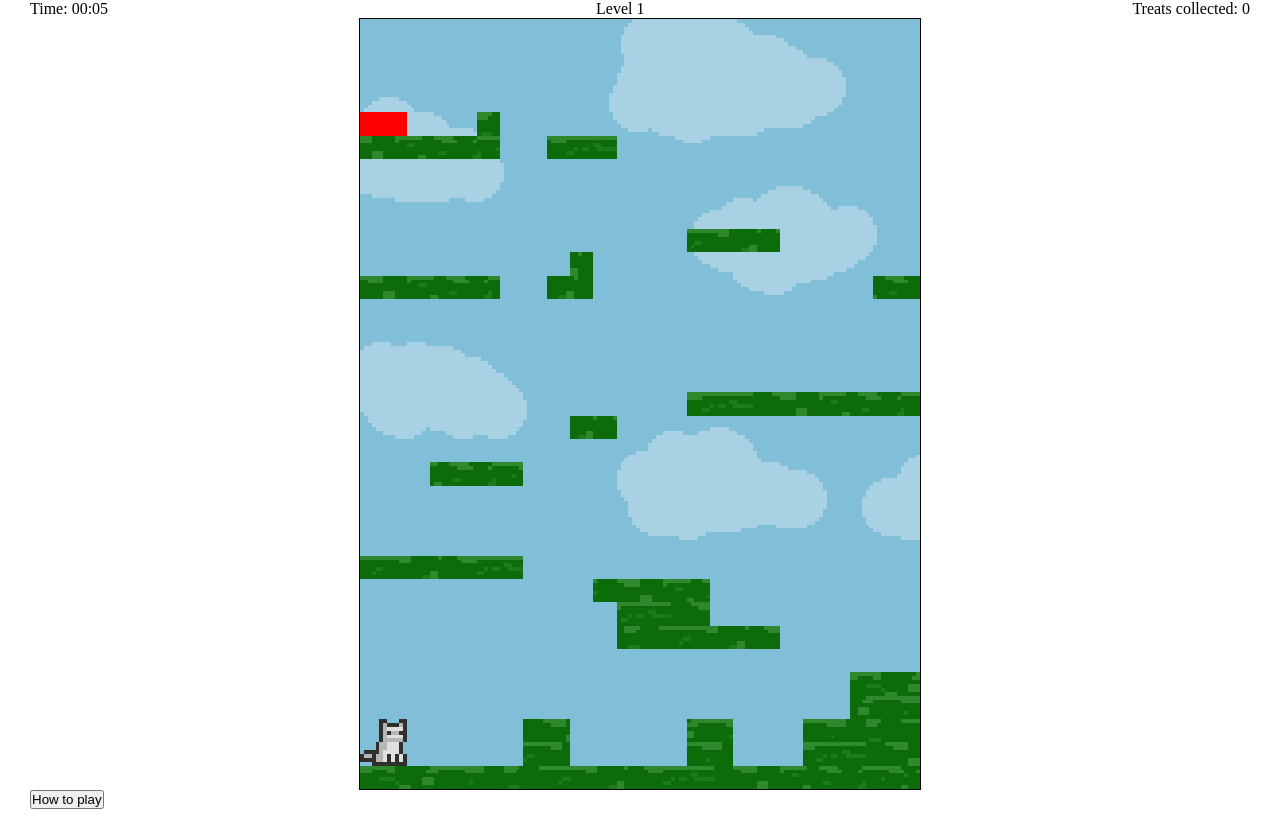
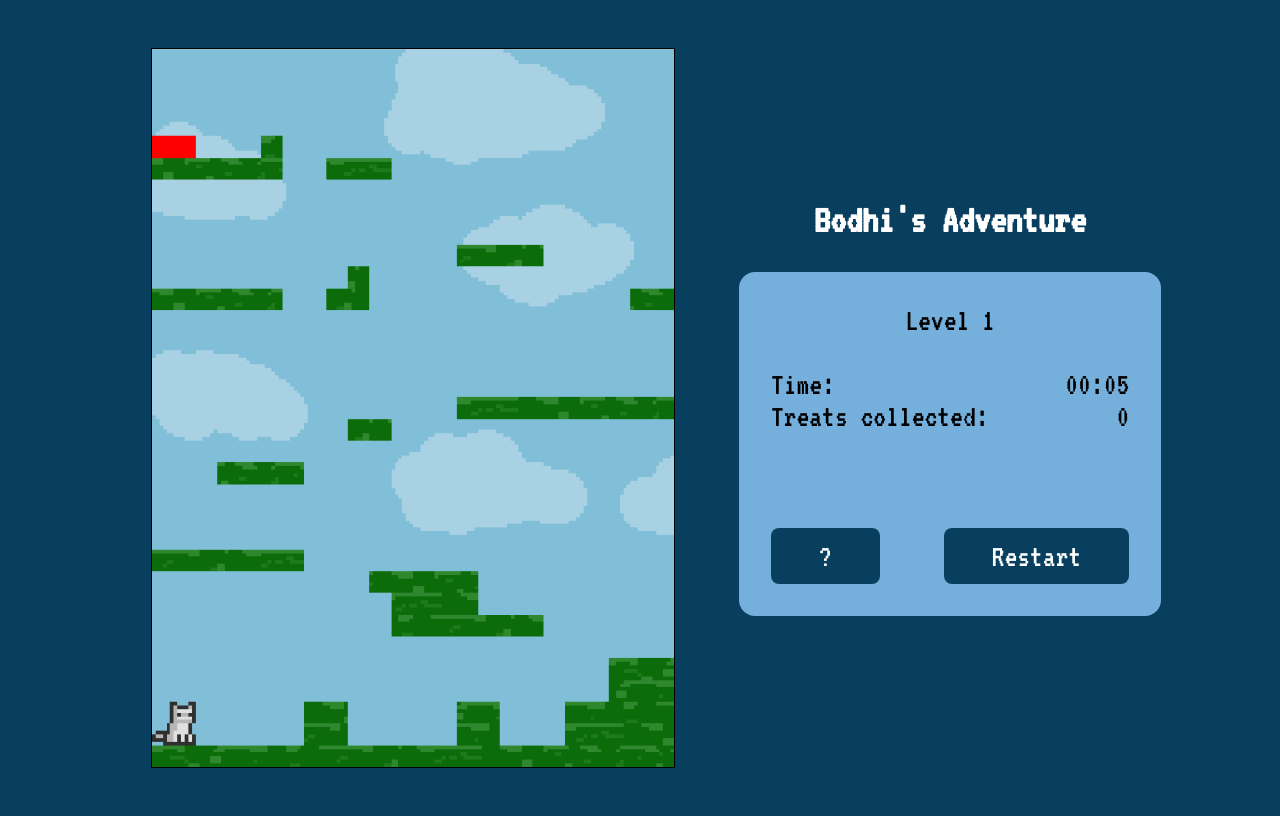
Before and after one commit to saulthebear/bodhi-dreamworld, a plain HTML site: page index.html in a window 1280 px wide. Drawn offline with Linux system fonts and the light colour scheme.

Commit message:
Style page and add help
* Clicking on the '?' button shows / hides the help
* On smaller screens the information is shown below the canvas

```diff
--- a/css/styles.css
+++ b/css/styles.css
@@ -14,27 +14,95 @@ body {
   height: 100%;
 }
 
-main {
-  display: grid;
-  grid-template-areas: "top" "middle" "bottom";
-  justify-items: center;
+body {
+  font-family: "VT323", monospace;
+  background-color: #093f5e;
 }
 
-.top-row {
+main {
+  display: flex;
+  justify-content: center;
+  align-items: center;
+
+  /* padding: 3rem; */
+}
+.right {
+  margin: 1rem;
+}
+
+.title {
+  color: white;
+  text-align: center;
+  margin-bottom: 2rem;
+  font-size: 2.5rem;
+}
+
+.info-panel {
+  background-color: #75afdb;
+  font-size: 2rem;
+
+  padding: 2rem;
+  width: 33ch;
+
+  display: flex;
+  flex-direction: column;
+
+  border-radius: 1rem;
+}
+
+.info-panel button {
+  background-color: #093f5e;
+  border: none;
+  color: white;
+  font: inherit;
+  padding: 0.75rem 3rem;
+  border-radius: 0.5rem;
+  margin-right: 1rem;
+  cursor: pointer;
+}
+
+.info-panel button:last-of-type {
+  margin-right: 0;
+}
+
+.info-display-center {
+  text-align: center;
+}
+
+.info-display-between {
   display: flex;
   justify-content: space-between;
-  grid-area: "top";
-  width: 100%;
-  padding-inline: var(--margin-inline);
+}
+
+#level-display {
+  margin-bottom: 2rem;
+}
+
+.btns {
+  margin-top: 6rem;
+}
+
+.help {
+  margin-top: 3rem;
+}
+
+.controls {
+  margin-top: 2rem;
+}
+
+.hidden {
+  display: none;
 }
 
 canvas {
   border: 1px solid black;
-  grid-area: "middle";
+  max-height: 90vh;
+
+  margin: 3rem;
 }
 
-.bottom-row {
-  grid-area: "bottom";
-  width: 100%;
-  padding-inline: var(--margin-inline);
+@media (max-width: 1000px) {
+  main {
+    flex-direction: column;
+  }
 }
--- a/index.html
+++ b/index.html
@@ -7,17 +7,51 @@
 
     <script src="js/main.js" type="module" defer></script>
     <link rel="stylesheet" href="css/styles.css" />
+
+    <link rel="preconnect" href="https://fonts.googleapis.com" />
+    <link rel="preconnect" href="https://fonts.gstatic.com" crossorigin />
+    <link
+      href="https://fonts.googleapis.com/css2?family=VT323&display=swap"
+      rel="stylesheet"
+    />
   </head>
   <body>
     <main>
-      <div class="top-row">
-        <p id="time-display">Time: <span>00:00</span></p>
-        <p id="level-display">Level <span>1</span></p>
-        <p id="treats-display">Treats collected: <span>0</span></p>
-      </div>
+      <div class="top-row"></div>
       <canvas></canvas>
-      <div class="bottom-row">
-        <button id="how-to-btn">How to play</button>
+      <div class="right">
+        <h1 class="title">Bodhi's Adventure</h1>
+        <div class="info-panel">
+          <div class="main-info">
+            <p id="level-display" class="info-display-center">
+              Level <span id="level-number">1</span>
+            </p>
+            <p id="time-display" class="info-display-between">
+              Time: <span id="time-number">00:00</span>
+            </p>
+            <p id="treats-display" class="info-display-between">
+              Treats collected: <span id="treats-number">0</span>
+            </p>
+            <div class="btns info-display-between">
+              <button id="help-btn">?</button>
+              <button id="restart-btn">Restart</button>
+            </div>
+          </div>
+          <div class="help hidden">
+            <p>Help Bodhi get to the jar of treats!</p>
+            <div class="controls">
+              <p class="info-display-between">
+                <span>Left:</span> <span>A or Left Arrow</span>
+              </p>
+              <p class="info-display-between">
+                <span>Right:</span> <span>D or Right Arrow</span>
+              </p>
+              <p class="info-display-between">
+                <span>Jump:</span> <span>W or Up Arrow</span>
+              </p>
+            </div>
+          </div>
+        </div>
       </div>
     </main>
   </body>
--- a/js/main.js
+++ b/js/main.js
@@ -82,7 +82,7 @@ function updateTimer() {
     "0"
   )
   const timerString = `${minutes}:${seconds}`
-  document.querySelector("#time-display span").innerText = timerString
+  document.querySelector("#time-number").innerText = timerString
 }
 
 function gameOver() {
@@ -90,6 +90,13 @@ function gameOver() {
   console.log("Game Over!")
 }
 
+// Show / hide help
+const helpBtn = document.querySelector("#help-btn")
+helpBtn.addEventListener("click", () => {
+  const helpSection = document.querySelector(".help")
+  helpSection.classList.toggle("hidden")
+})
+
 window.addEventListener("resize", handleResize)
 window.addEventListener("keydown", handleInputEvent)
 window.addEventListener("keyup", handleInputEvent)
```
